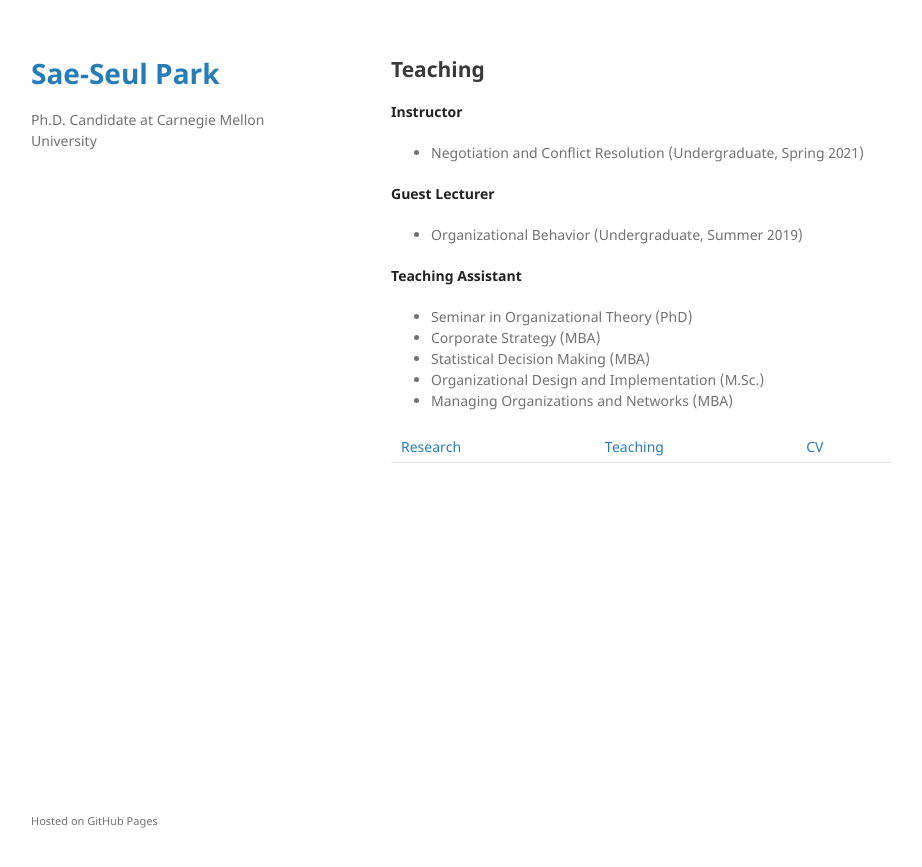
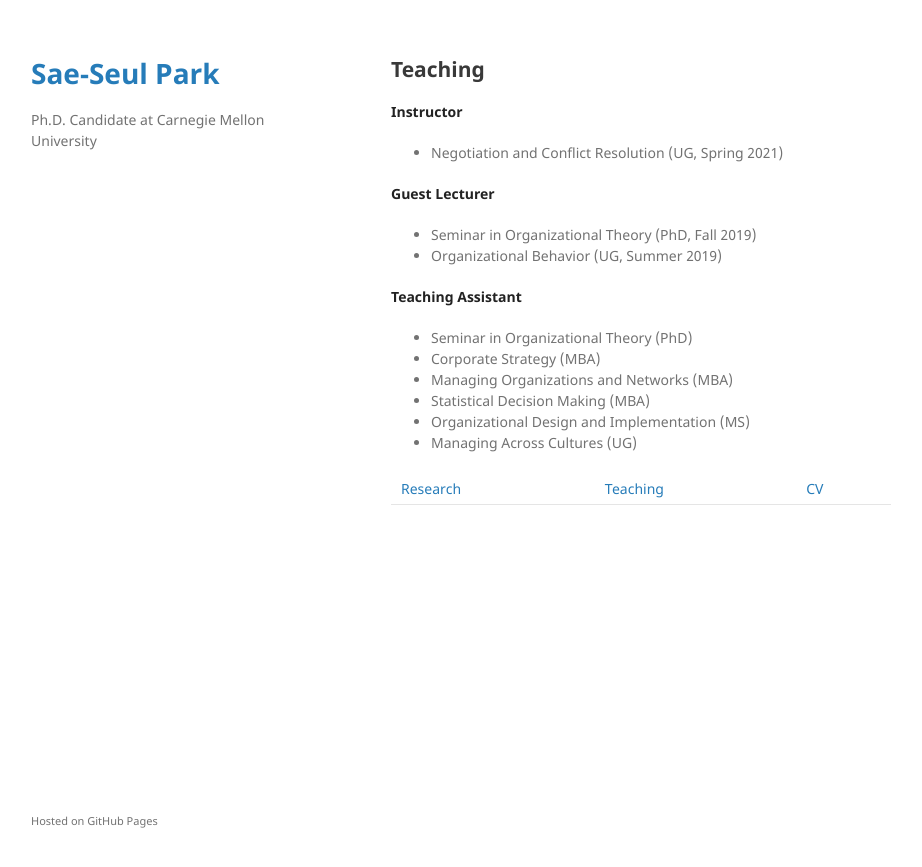
Before and after one commit to saepark/saepark.github.io, a Jekyll site: the page built from teaching.md, in a window 1280 px wide. Shown: the top 867 px of the page, without its empty margins (179-1101 px from the left). Built offline with Jekyll 4.4.1, drawn with Linux system fonts in a browser that asks for light colours; our own code applies the rules of GitHub Pages for plain Markdown files.

Commit message:
Update teaching.md

```diff
--- a/teaching.md
+++ b/teaching.md
@@ -6,18 +6,20 @@ layout: default
 
 **Instructor**
 
-* Negotiation and Conflict Resolution (Undergraduate, Spring 2021)
+* Negotiation and Conflict Resolution (UG, Spring 2021)
 
 **Guest Lecturer**
 
-* Organizational Behavior (Undergraduate, Summer 2019)
+* Seminar in Organizational Theory (PhD, Fall 2019)
+* Organizational Behavior (UG, Summer 2019)
 
 **Teaching Assistant**
 
 * Seminar in Organizational Theory (PhD)
 * Corporate Strategy (MBA)
+* Managing Organizations and Networks (MBA)
 * Statistical Decision Making (MBA)
-* Organizational Design and Implementation (M.Sc.)
-* Managing Organizations and Networks (MBA)
+* Organizational Design and Implementation (MS)
+* Managing Across Cultures (UG)
 
 [Research](./research.html) | [Teaching](./teaching.html) | [CV](./CV.html)
```
